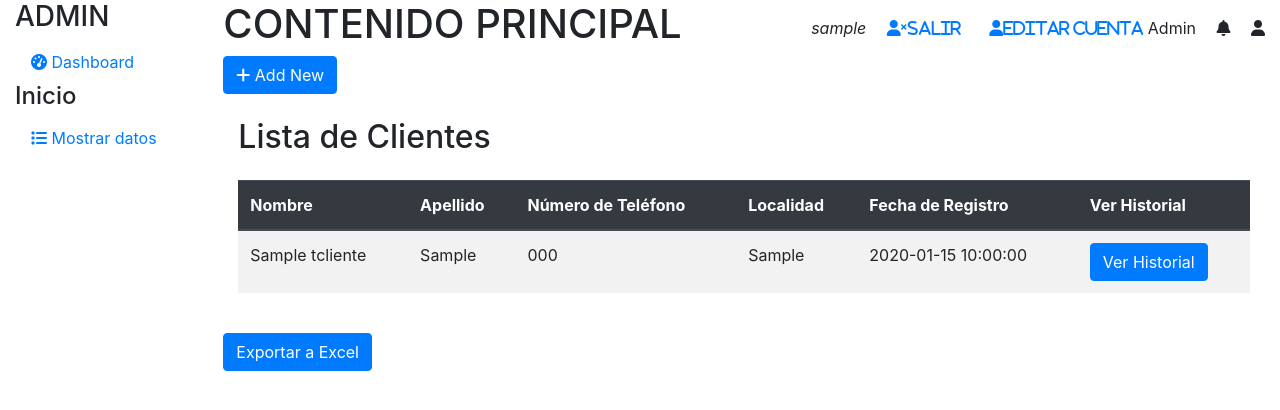
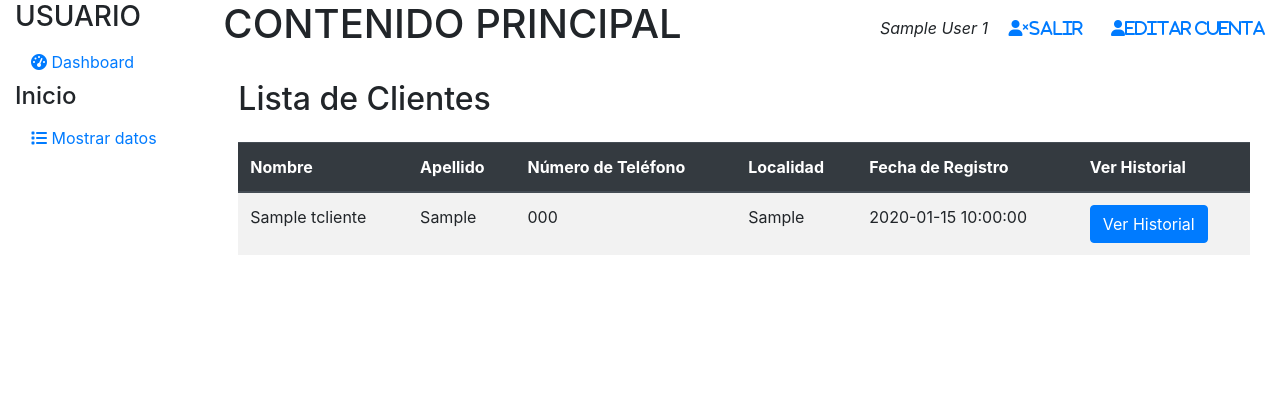
Before and after one commit to fret3k/cuestionario, a PHP site: page /login/usuario.php in a window 1280 px wide. Shown: the top 410 px of the page. Run offline with PHP 8.4, Linux system fonts and the light colour scheme; the visitor is signed in with stand-in values (Sample User, id 1); tables that the repository leaves empty or names only in its code hold one stand-in row (values such as "Sample post").

Commit message:
terminado al 91%

```diff
--- a/login/login_controller.php
+++ b/login/login_controller.php
@@ -21,6 +21,8 @@ if ($_SERVER["REQUEST_METHOD"] == "POST" && isset($_POST['login'])) {
         $_SESSION['rol'] = $row['rol'];
         $_SESSION['id_user'] = $row['id_user'];
         $_SESSION['codigo_acceso'] = $row['codigo_acceso'];
+        $_SESSION['nombre'] = $row['nombre'];
+        $_SESSION['apellidos'] = $row['apellidos'];
         // Redirección según el rol
         if ($row['rol'] == 'administrador') {
             header("Location: administrador.php");
--- a/login/usuario.php
+++ b/login/usuario.php
@@ -1,11 +1,55 @@
 <?php
 session_start();
-
+require_once 'conexion.php';
 if (!isset($_SESSION['username']) || $_SESSION['rol'] !== 'usuario') {
 
     header("Location: login.php");
     exit;
 }
+
+$updateSuccess = false;
+// Obtener datos del usuario
+$userId = $_SESSION['id_user'];
+$sql = "SELECT user, contrasenia, nombre, apellidos, rol FROM user WHERE id_user=?";
+$stmt = mysqli_prepare($conn, $sql);
+
+if ($stmt) {
+    mysqli_stmt_bind_param($stmt, "s", $userId);
+    mysqli_stmt_execute($stmt);
+    mysqli_stmt_bind_result($stmt, $user, $contrasenia, $nombre, $apellido, $rol);
+    mysqli_stmt_fetch($stmt);
+    mysqli_stmt_close($stmt);
+} else {
+    echo "Error en la preparación de la consulta: " . mysqli_error($conn);
+}
+
+if ($_SERVER['REQUEST_METHOD'] == 'POST') {
+    $user = $_POST['user'];
+    $contrasenia = $_POST['contrasenia'];
+    $nombre = $_POST['nombre'];
+    $apellido = $_POST['apellido'];
+    $rol = 'usuario';
+
+    // Actualizar en la base de datos
+    $sql = "UPDATE user SET user=?, contrasenia=?, nombre=?, apellidos=?, rol=? WHERE id_user=?";
+    $stmt = mysqli_prepare($conn, $sql);
+
+    if ($stmt) {
+        mysqli_stmt_bind_param($stmt, "ssssss", $user, $contrasenia, $nombre, $apellido, $rol, $userId);
+
+        if (mysqli_stmt_execute($stmt)) {
+            $updateSuccess = true;
+        } else {
+            echo "Error al actualizar el usuario: " . mysqli_error($conn);
+        }
+
+        mysqli_stmt_close($stmt);
+    } else {
+        echo "Error en la preparación de la consulta: " . mysqli_error($conn);
+    }
+
+}
+
 
 ?>
 
@@ -25,7 +69,7 @@ if (!isset($_SESSION['username']) || $_SESSION['rol'] !== 'usuario') {
         <div class="row no-gutters">
             <nav class="col-md-3 col-lg-2 sidebar">
                 <div class="sidebar-sticky">
-                    <h3 class="sidebar-title">ADMIN</h3>
+                    <h3 class="sidebar-title">USUARIO</h3>
                     <ul class="nav flex-column">
                         <li class="nav-item">
                             <a class="nav-link active" href="#">
@@ -49,22 +93,12 @@ if (!isset($_SESSION['username']) || $_SESSION['rol'] !== 'usuario') {
                 <div class="header d-flex justify-content-between align-items-center">
                     <h1>CONTENIDO PRINCIPAL</h1>
                     <div class="user-info">
+                        <i  ><?php echo $_SESSION['nombre'] ."   ".$_SESSION['apellidos']."   "; ?> </i>
+                        <a class=" fas fa-user-times ml-3 hover-dark" href="cerrar_secion.php">Salir </a>
+                        <a class="fas fa-user ml-4 hover-dark" data-bs-toggle="modal" data-bs-target="#editUserModal">Editar Cuenta</a>
 
-                    <i  ><?php echo $_SESSION['username'] ."  "; ?> </i>
-                        <a class=" fas fa-user-times ml-3 hover-dark" href="cerrar_secion.php">Salir </a>
-                        <a class=" fas fa-user ml-4 hover-dark" href="crud_usuario.php">Editar Cuenta </a>
-
-
-                        <span>Admin</span>
-                        <i class="fas fa-bell ml-3"></i>
-                        <i class="fas fa-user ml-3"></i>
                     </div>
                 </div>
-
-                <button class="btn btn-primary">
-                            <i class="fas fa-plus"></i>
-                            Add New
-                </button>
 
                 <div class="container mt-4">
                     <div class="d-flex justify-content-between align-items-center mb-3">
@@ -96,10 +130,6 @@ if (!isset($_SESSION['username']) || $_SESSION['rol'] !== 'usuario') {
                     <nav aria-label="Page navigation">
                     <!--carudel de navegacion -->
                     </nav>
-                </div>
-
-                <div class="footer mt-4">
-                    <button class="btn btn-primary">Exportar a Excel</button>
                 </div>
             </main>
         </div>
@@ -145,5 +175,49 @@ if (!isset($_SESSION['username']) || $_SESSION['rol'] !== 'usuario') {
             });
         }
     </script>
+<!--modal editar-->
+
+<div class="modal fade" id="editUserModal" tabindex="-1" aria-labelledby="editUserModalLabel" aria-hidden="true">
+        <div class="modal-dialog">
+            <div class="modal-content">
+                <div class="modal-header">
+                    <h5 class="modal-title" id="editUserModalLabel">Editar Cuenta</h5>
+                    <button type="button" class="btn-close" data-bs-dismiss="modal" aria-label="Close"></button>
+                </div>
+                <div class="modal-body">
+                    <form id="editUserForm" method="post" action="">
+                        <input type="hidden" id="userId" name="userId" value="<?php echo $userId; ?>">
+                        <div class="mb-3">
+                            <label for="editUser" class="form-label">Usuario</label>
+                            <input type="text" class="form-control" id="editUser" name="user" value="<?php echo $user; ?>" required>
+                        </div>
+                        <div class="mb-3">
+                            <label for="editContrasenia" class="form-label">Contraseña</label>
+                            <input type="password" class="form-control" id="editContrasenia" name="contrasenia" value="<?php echo $contrasenia; ?>" required>
+                        </div>
+                        <div class="mb-3">
+                            <label for="editNombre" class="form-label">Nombre</label>
+                            <input type="text" class="form-control" id="editNombre" name="nombre" value="<?php echo $nombre; ?>" required>
+                        </div>
+                        <div class="mb-3">
+                            <label for="editApellido" class="form-label">Apellido</label>
+                            <input type="text" class="form-control" id="editApellido" name="apellido" value="<?php echo $apellido; ?>" required>
+                        </div>
+
+                        <button type="submit" class="btn btn-primary">Guardar Cambios</button>
+                    </form>
+                </div>
+            </div>
+        </div>
+    </div>
+
+
+    <?php if ($updateSuccess): ?>
+    <script>
+        alert("Usuario actualizado correctamente.");
+    </script>
+<?php endif; ?>
+
+
 </body>
 </html>
```
Also changed, not shown: login/administrador.php (+8 -15 lines), login/ver_historial.php (+12 -5 lines).
